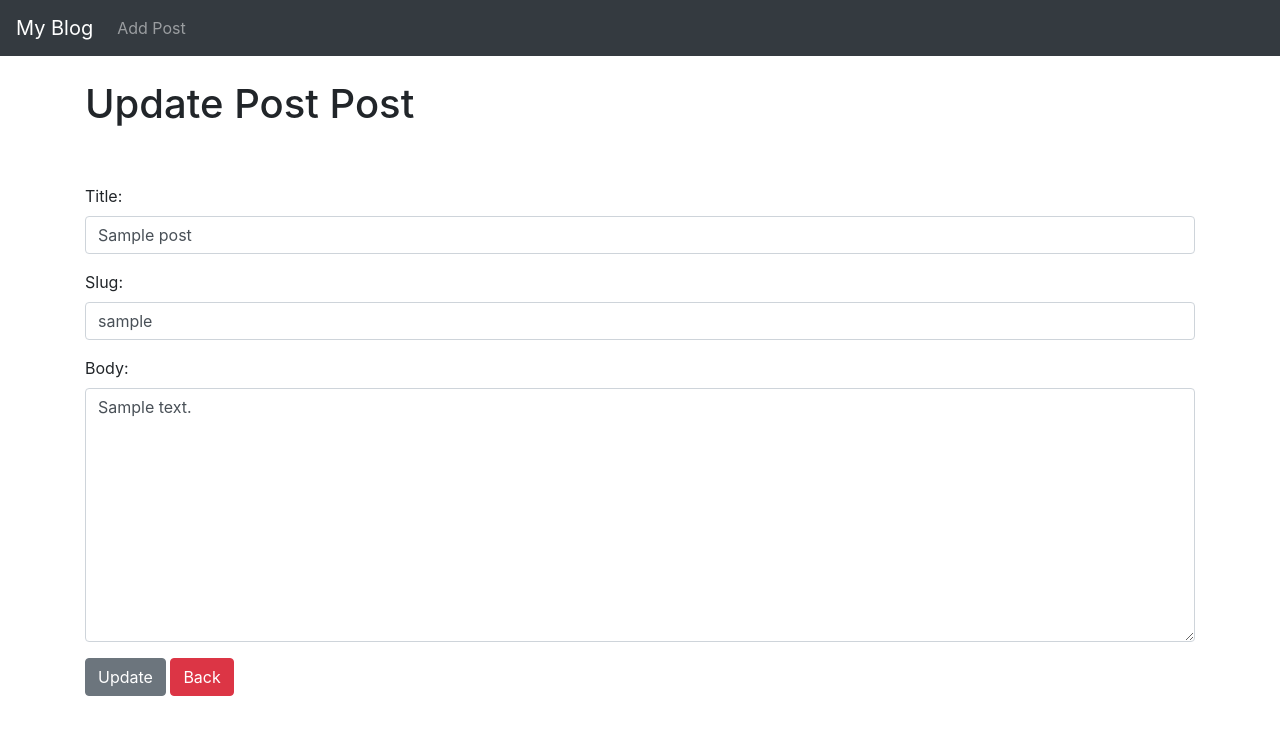
After one commit to VladyslavShaposhnikov/blog-python-, a Django app: a page that uses my_blog/main/templates/update_post.html in a window 1280 px wide. The commit adds this page. Shown: the top 735 px of the page. Run offline with Django 3.2, Linux system fonts and the light colour scheme; tables that the repository leaves empty hold one stand-in row (values such as "Sample post"); some libraries are stand-ins or nearby versions.

Commit message:
created delete and update functionaliti

```diff
--- a/my_blog/main/forms.py
+++ b/my_blog/main/forms.py
@@ -12,3 +12,14 @@ class PostForm(forms.ModelForm):
             'author': forms.Select(attrs={'class': 'form-control'}),
             'body': forms.Textarea(attrs={'class': 'form-control', 'placeholder': 'Enter yout post body'}),
         }
+
+class EditForm(forms.ModelForm):
+    class Meta:
+        model = Post
+        fields = ('title', 'slug', 'body')
+
+        widgets = {
+            'title': forms.TextInput(attrs={'class': 'form-control', 'placeholder': 'Enter title of your post'}),
+            'slug': forms.TextInput(attrs={'class': 'form-control', 'placeholder': 'Enter a unique identificator for your post'}),
+            'body': forms.Textarea(attrs={'class': 'form-control', 'placeholder': 'Enter yout post body'}),
+        }
--- a/my_blog/main/models.py
+++ b/my_blog/main/models.py
@@ -21,4 +21,4 @@ class Post(models.Model):
         return self.title + ' | ' + str(self.author)
 
     def get_absolute_url(self):
-        return reverse('article_detail', args=[self.slug])
+        return reverse('article-detail', args=[self.slug])
--- a/my_blog/main/templates/add_post.html
+++ b/my_blog/main/templates/add_post.html
@@ -1,8 +1,6 @@
 {% extends 'base.html' %}
 
-{% block title %}
-    Create a new Post
-{% endblock %}
+{% block title %}Create a new Post{% endblock %}
 
 {% block content %}
 
--- a/my_blog/main/templates/article_detail.html
+++ b/my_blog/main/templates/article_detail.html
@@ -6,6 +6,8 @@
 <h1>{{  post.title  }}</h1>
 <small>Author of post - {{  post.author  }}</small><br>
 <small>Was published - {{ post.published_on }}</small><br>
+<small><a href="{% url 'update-post' post.slug %}">(Edit post)</a></small>
+<small><a href="{% url 'delete-post' post.slug %}">(Delete post)</a></small><br>
 <hr>
 <br>
 {{  post.body  }}
--- a/my_blog/main/templates/home.html
+++ b/my_blog/main/templates/home.html
@@ -4,8 +4,9 @@
 <ul>
 {% for post in object_list %}
 
-    <li><a href="{% url 'article_detail' post.slug %}">"{{  post.title  }}"</a><br>
-    Author of post - {{  post.author  }}<br>
+    <li><a href="{% url 'article-detail' post.slug %}">"{{  post.title  }}"</a><br>
+    Author of post - {{  post.author  }} - <small><a href="{% url 'update-post' post.slug %}">(Edit post)</a></small>
+    <small><a href="{% url 'delete-post' post.slug %}">(Delete post)</a></small><br>
     {{  post.body  }}</li>
 
 {% endfor %}
--- /dev/null
+++ b/my_blog/main/templates/update_post.html
@@ -0,0 +1,21 @@
+{% extends 'base.html' %}
+
+{% block title %}
+    Edit Blog Post
+{% endblock %}
+
+{% block content %}
+
+<h1>Update Post Post</h1>
+
+<br><br>
+<div class="form-group">
+<form method="POST">
+    {% csrf_token %}
+    {{ form.as_p }}
+    <button class="btn btn-secondary">Update</button>
+    <a href="/" class="btn btn-danger">Back</a>
+</form>
+</div>
+
+{% endblock %}
--- a/my_blog/main/urls.py
+++ b/my_blog/main/urls.py
@@ -1,8 +1,10 @@
 from django.urls import path
-from .views import HomeView, ArticleDetailView, AddPostView
+from .views import HomeView, ArticleDetailView, AddPostView, UpdatePostView, DeletePostView
 
 urlpatterns = [
     path('', HomeView.as_view(), name='home'),
     path('add-post/', AddPostView.as_view(), name='add-post'),
-    path('<slug:slug>/', ArticleDetailView.as_view(), name='article_detail'),
+    path('edit/<slug:slug>/', UpdatePostView.as_view(), name='update-post'),
+    path('remove/<slug:slug>/', DeletePostView.as_view(), name='delete-post'),
+    path('<slug:slug>/', ArticleDetailView.as_view(), name='article-detail'),
 ]
--- a/my_blog/main/views.py
+++ b/my_blog/main/views.py
@@ -1,12 +1,14 @@
 from django.shortcuts import render
-from django.views.generic import ListView, DetailView, CreateView
+from django.views.generic import ListView, DetailView, CreateView, UpdateView, DeleteView
 from .models import Post
-from .forms import PostForm
+from .forms import PostForm, EditForm
+from django.http import HttpResponseRedirect
+from django.urls import reverse_lazy
 
 class HomeView(ListView):
     model = Post
     template_name = 'home.html'
-    queryset = Post.objects.order_by('-published_on')
+    ordering = ['-published_on']
 
 class ArticleDetailView(DetailView):
     model = Post
@@ -16,3 +18,13 @@ class AddPostView(CreateView):
     model = Post
     form_class = PostForm
     template_name = 'add_post.html'
+
+class UpdatePostView(UpdateView):
+    model = Post
+    form_class = EditForm
+    template_name = 'update_post.html'
+
+class DeletePostView(DeleteView):
+    model = Post
+    template_name = 'delete_post.html'
+    success_url = reverse_lazy('home')
```
Also changed, not shown: my_blog/main/templates/delete_post.html (added, +20 -0 lines).
